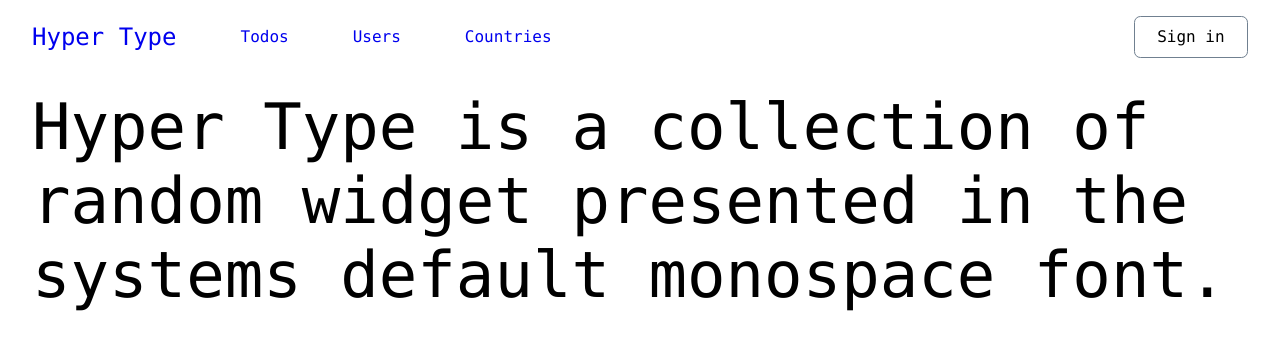
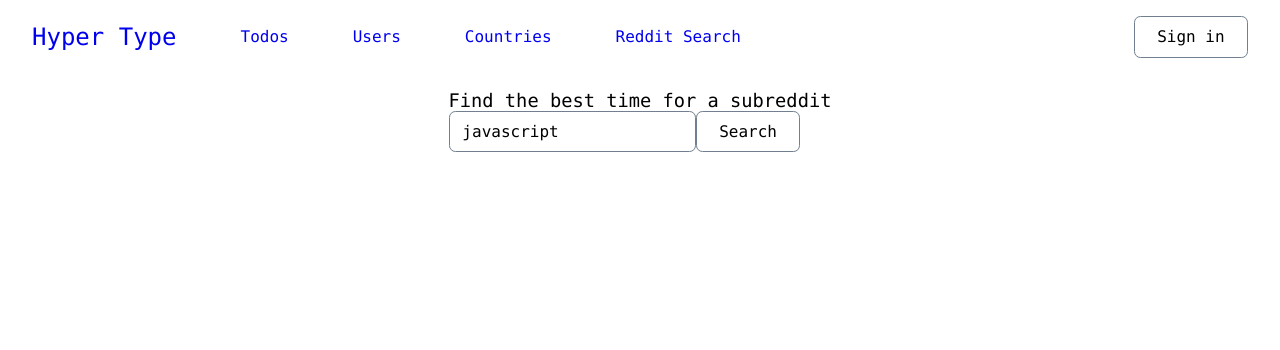
Before and after one commit to evilpaper/hyper-type, a React (Create React App) app: page /reddit in a window 1280 px wide. Shown: the top 350 px of the page. Built offline with nearby package versions, Linux system fonts and the light colour scheme.

Commit message:
Add markup for subreddit search form

```diff
--- a/src/App.tsx
+++ b/src/App.tsx
@@ -6,6 +6,7 @@ import Users from "./components/Users";
 import Todos from "./components/Todos";
 import Landing from "./components/Landing/Landing";
 import Countries from "./components/Countries/Countries";
+import RedditSearch from "components/RedditSearch/RedditSearch";
 import useOutsideClick from "./hooks/useOutsideClick";
 import "./App.css";
 
@@ -29,7 +30,6 @@ function App() {
           <Link to="/">
             <Greetings message="Hyper Type" />
           </Link>
-
           <nav className="nav">
             <ul className="nav-list">
               <li className="nav-list-item">
@@ -40,6 +40,9 @@ function App() {
               </li>
               <li className="nav-list-item">
                 <Link to="/countries">Countries</Link>
+              </li>
+              <li className="nav-list-item">
+                <Link to="/reddit">Reddit Search</Link>
               </li>
             </ul>
           </nav>
@@ -56,6 +59,9 @@ function App() {
             <Route path="/countries">
               <Countries />
             </Route>
+            <Route path="/reddit">
+              <RedditSearch />
+            </Route>
             <Route path="/">
               <Landing />
             </Route>
--- /dev/null
+++ b/src/components/RedditSearch/Form.tsx
@@ -0,0 +1,28 @@
+import React, { FormEvent, useState } from "react";
+
+export default function Form({
+  onSearch,
+}: {
+  onSearch: (subreddit: string) => void;
+}) {
+  const [subreddit, setSubreddit] = useState("javascript");
+
+  function onSubmit(event: FormEvent<HTMLButtonElement>) {
+    event.preventDefault();
+    onSearch(subreddit);
+  }
+  return (
+    <>
+      <form>
+        <label htmlFor="subredit"></label>
+        <input
+          type="text"
+          name="subreddit"
+          value={subreddit}
+          onChange={(event) => setSubreddit(event.target.value)}
+        ></input>
+        <button type="submit">Search</button>
+      </form>
+    </>
+  );
+}
--- /dev/null
+++ b/src/components/RedditSearch/RedditSearch.tsx
@@ -0,0 +1,16 @@
+import React from "react";
+import Form from "./Form";
+
+export default function RedditSearch() {
+  function onSearch(subreddit: string) {
+    console.log(subreddit);
+  }
+  return (
+    <>
+      <section>
+        <h1>Find the best time for a subreddit</h1>
+        <Form onSearch={onSearch} />
+      </section>
+    </>
+  );
+}
--- a/src/index.css
+++ b/src/index.css
@@ -57,3 +57,7 @@ a {
 a:visited {
   color: black;
 }
+
+a:active {
+  color: dodgerblue;
+}
```
